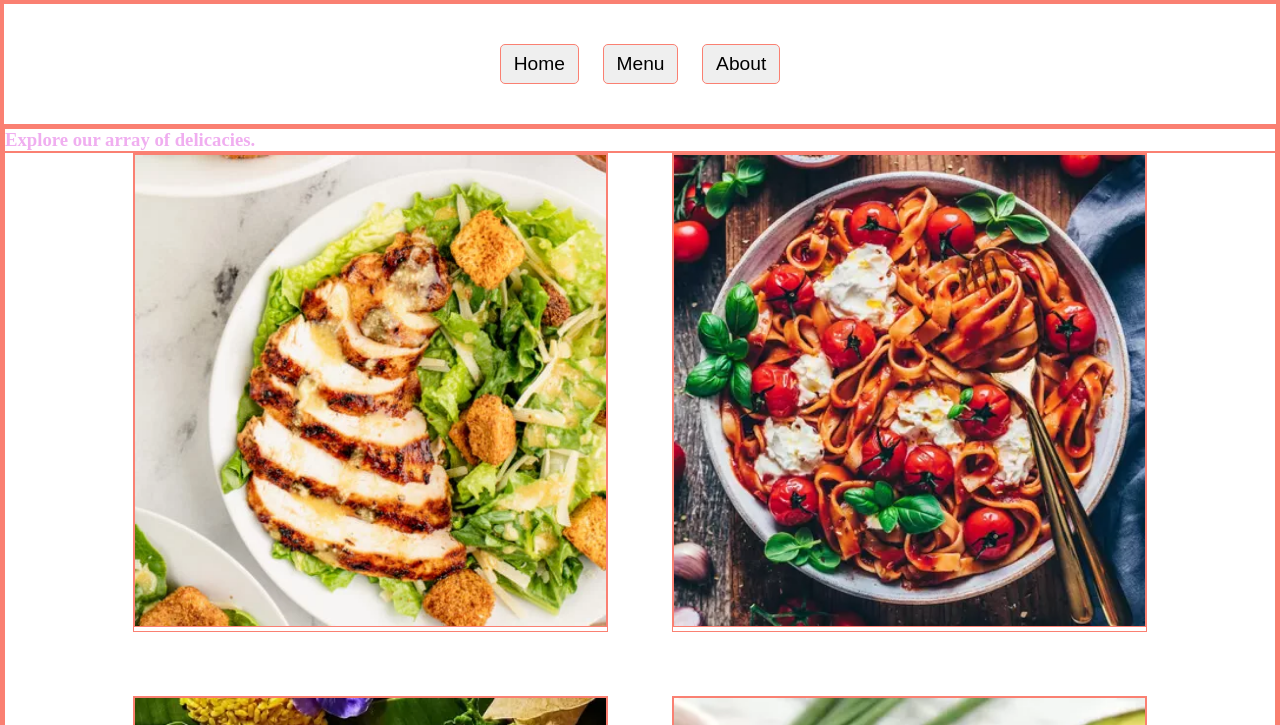
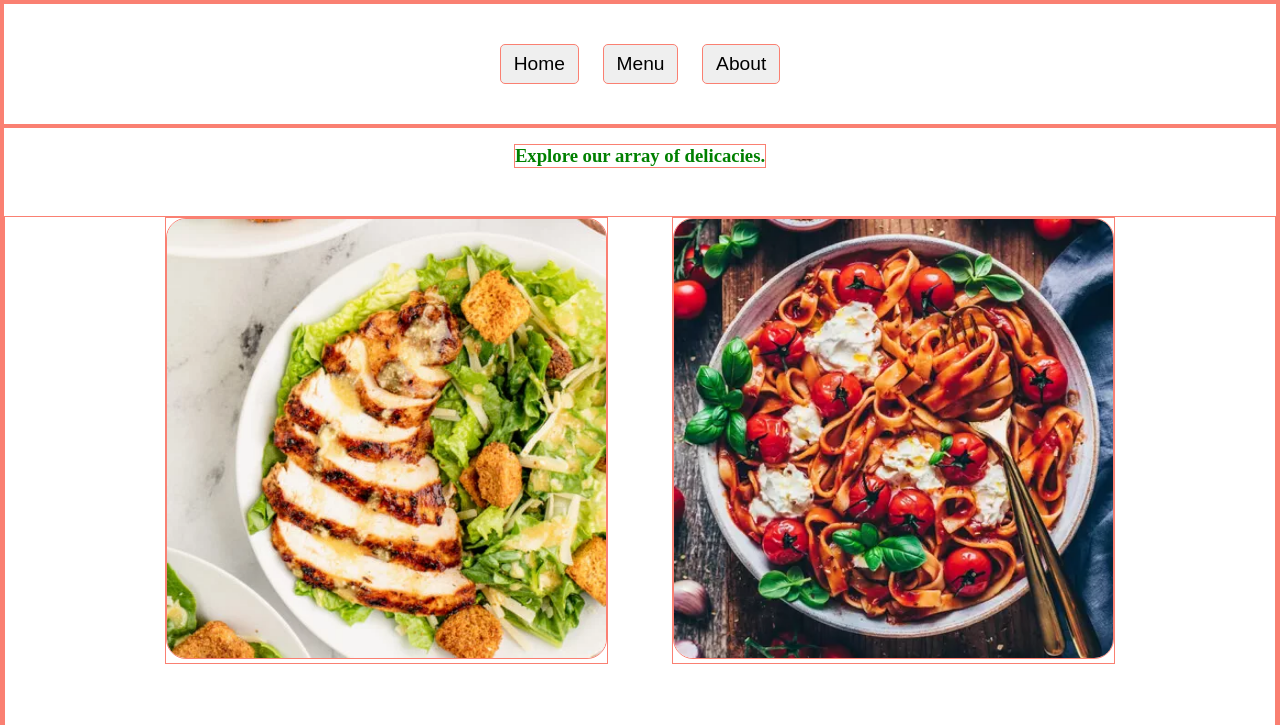
Before and after one commit to zakingslayerv22/restaurant-page, a website built with webpack: page src/index.html in a window 1280 px wide. Both pictures are taken after a click on the button "Menu". Shown: the top 725 px of the page. Built offline with nearby package versions, Linux system fonts and the light colour scheme.

Commit message:
Style the menu container
Style it with a grid display
and a gap. Add a padding top
value so that there is some
space between the menu h3
and the nav.

Style the menu h3 with a
justify-self value of center
so that it is justified to
the center.

Increase the padding left and
right on the menu items
container.

```diff
--- a/src/menu/menu.css
+++ b/src/menu/menu.css
@@ -1,17 +1,24 @@
 .menu-container {
-    color: rgb(240, 174, 240)
+    display: grid;
+    gap: 3rem;
+    padding-top: 1rem;
+}
+
+.menu-h3 {
+    justify-self: center;
 }
 
 .menu-items-container {
     display: grid;
     grid-template-columns: repeat(auto-fit, minmax(300px, 1fr));
     gap: 4rem;
-    padding: 0rem 8rem;
+    padding: 0rem 10rem;
 
 }
 
 .menu-items-container img {
     width: 100%;
+    border-radius: 20px;
 }
 
 
```
